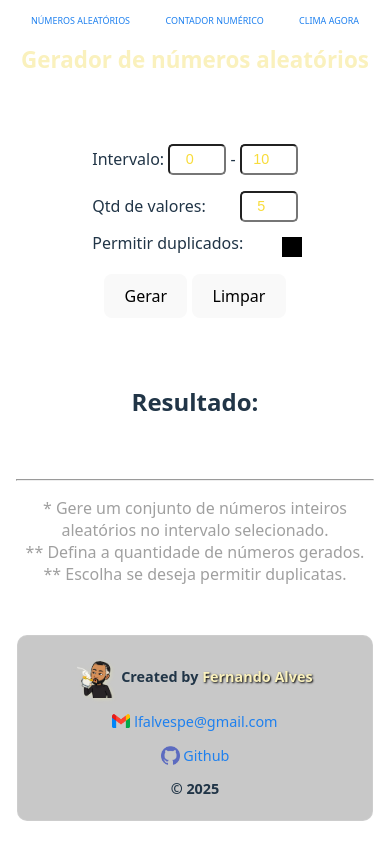
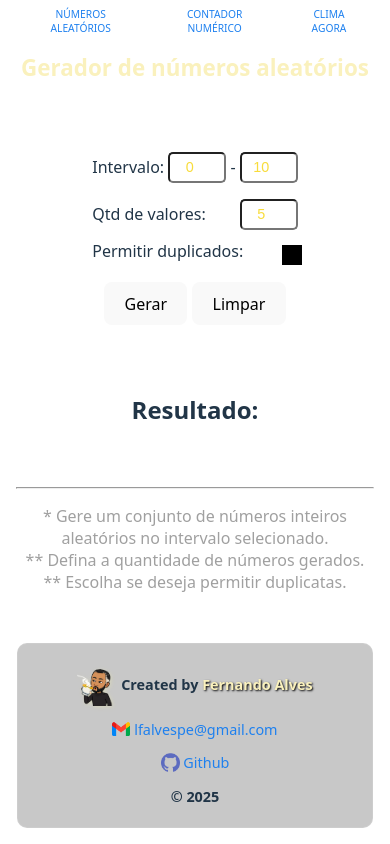
Before and after one commit to lfalvespe/numeros-aleatorios-react, a React (Vite) app: page / in a window 390 px wide. Built offline with nearby package versions, Linux system fonts and the light colour scheme.

Commit message:
nav a font adjusted to mobile

```diff
--- a/src/App.css
+++ b/src/App.css
@@ -184,7 +184,7 @@ footer a {
     width: 95%;
   }
   nav a {
-    font-size: .7em;
+    font-size: .8em;
   }
   .page-title {
     font-size: 1.4em;
```
